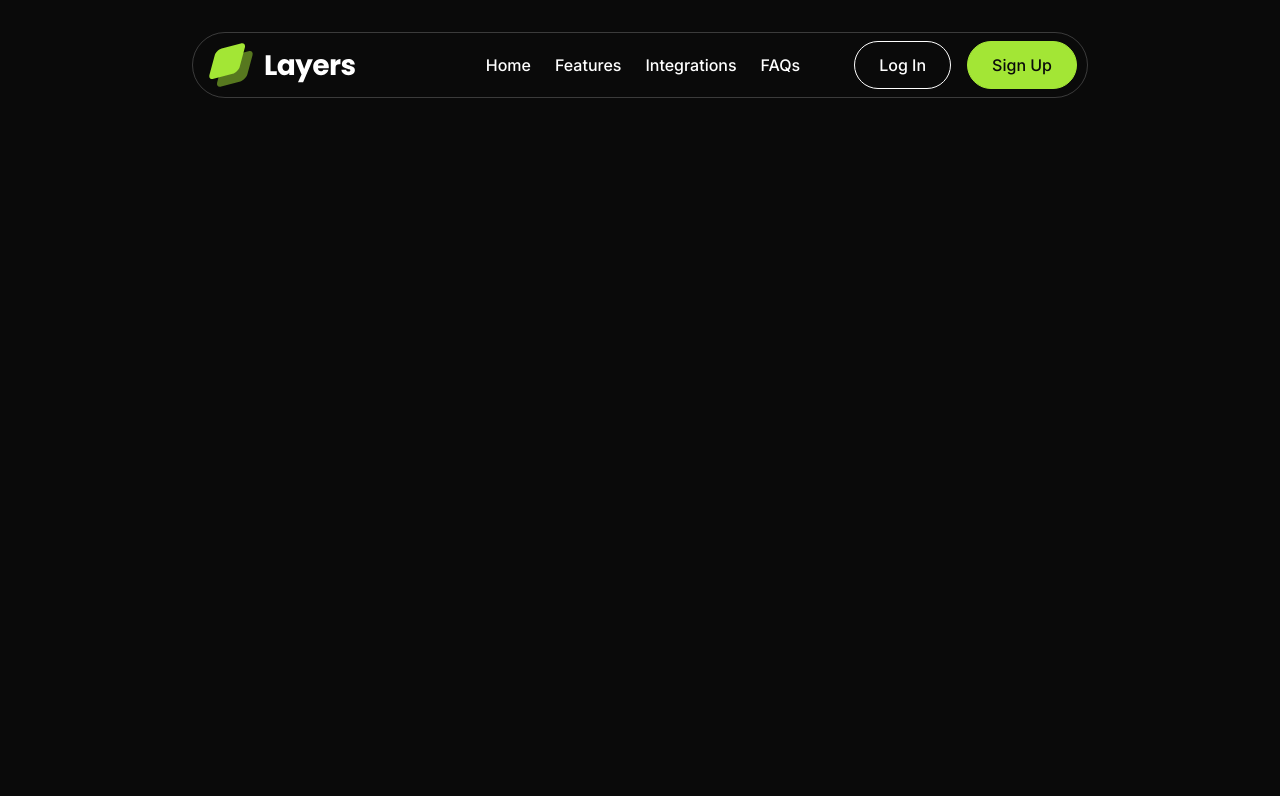
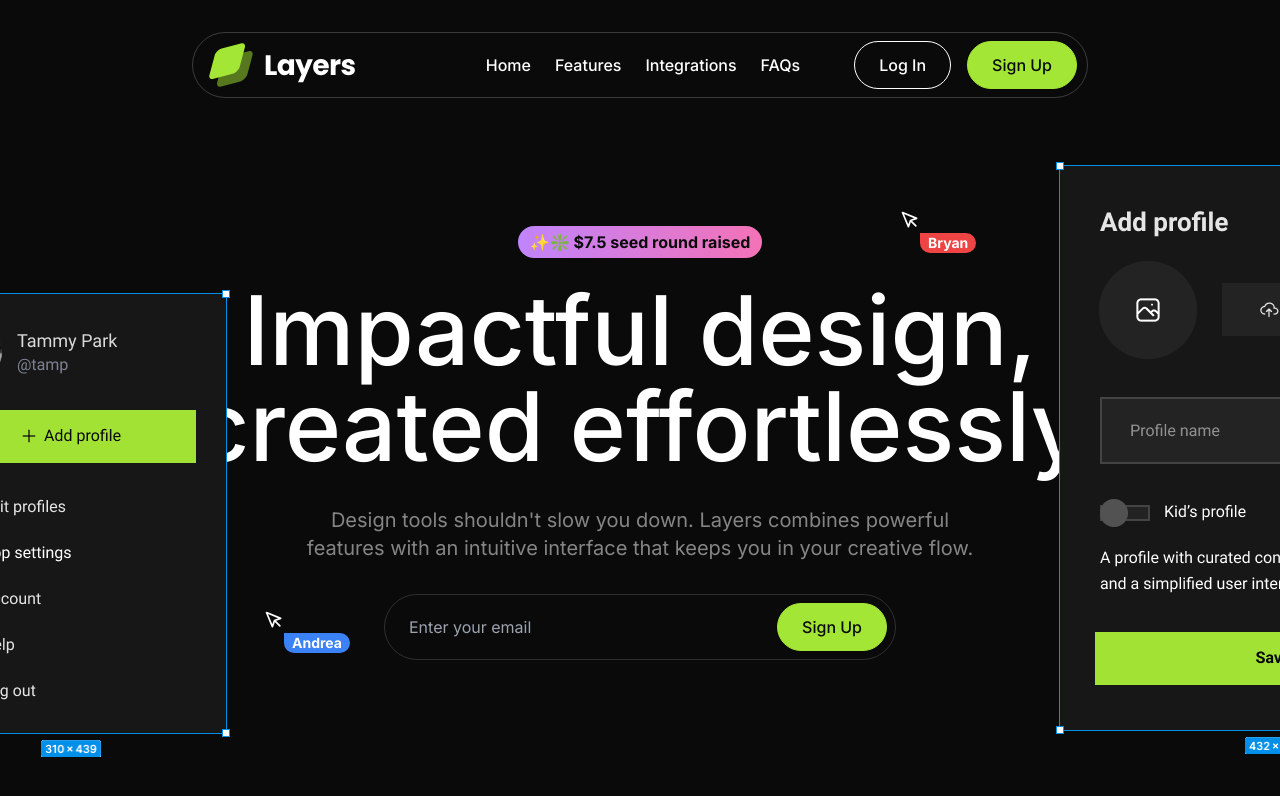
Before and after one commit to venumadhav17/Saas-Landing-Page, a Next.js app: page / in a window 1280 px wide. Shown: the top 796 px of the page. Built offline with nearby package versions, Linux system fonts and the light colour scheme.

Commit message:
added hero section, tailwind merge, position, dynamic , added pointer folder(mouse-pointer)

```diff
--- a/src/app/page.tsx
+++ b/src/app/page.tsx
@@ -1,9 +1,11 @@
+import Hero from "@/sections/Hero";
 import Navbar from "@/sections/Navbar";
 
 export default function Home() {
     return (
         <>
             <Navbar />
+            <Hero />
         </>
     );
 }
--- a/src/components/Button.tsx
+++ b/src/components/Button.tsx
@@ -1,4 +1,4 @@
-import type { HTMLAttributes } from "react";
+import type { ButtonHTMLAttributes } from "react";
 import { cva } from "class-variance-authority";
 
 const classes = cva("border h-12 rounded-full px-6 font-medium", {
@@ -7,20 +7,25 @@ const classes = cva("border h-12 rounded-full px-6 font-medium", {
             primary: "bg-lime-400 text-neutral-950 border-lime-400",
             secondary: "border-white text-white bg-transparent",
         },
+        size: {
+            sm: "h-10", // 40 pixels tall instead of 48 pixels
+        },
     },
 });
 export default function Button(
     props: {
         variant: "primary" | "secondary";
-    } & HTMLAttributes<HTMLButtonElement>
+        size?: "sm";
+    } & ButtonHTMLAttributes<HTMLButtonElement>
 ) {
-    const { variant, className, ...otherProps } = props;
+    const { variant, className, size, ...otherProps } = props;
     return (
         <button
             className={classes({
                 //variant: props.variant,
                 //className: props.className,
                 variant,
+                size,
                 className,
             })}
             {...otherProps}
--- /dev/null
+++ b/src/components/Pointer.tsx
@@ -0,0 +1,38 @@
+import { twMerge } from "tailwind-merge";
+
+export default function Pointer(props: {
+    name: string;
+    color?: "red" | "blue";
+}) {
+    const { name, color } = props;
+    return (
+        <div className="relative">
+            <svg
+                xmlns="http://www.w3.org/2000/svg"
+                width="24"
+                height="24"
+                viewBox="0 0 24 24"
+                fill="none"
+                stroke="currentColor"
+                strokeWidth="2"
+                strokeLinecap="round"
+                strokeLinejoin="round"
+                className="feather feather-mouse-pointer text-white size-5"
+            >
+                <path d="M3 3l7.07 16.97 2.51-7.39 7.39-2.51L3 3z"></path>
+                <path d="M13 13l6 6"></path>
+            </svg>
+
+            <div className="absolute top-full left-full">
+                <div
+                    className={twMerge(
+                        "inline-flex rounded-full font-bold text-sm bg-blue-500 px-2 rounded-tl-none",
+                        color === "red" && "bg-red-500"
+                    )}
+                >
+                    {name}
+                </div>
+            </div>
+        </div>
+    );
+}
--- a/src/sections/Hero.tsx
+++ b/src/sections/Hero.tsx
@@ -1,3 +1,60 @@
+import Button from "@/components/Button";
+import designExample1Image from "@/assets/images/design-example-1.png";
+import designExample2Image from "@/assets/images/design-example-2.png";
+import Image from "next/image";
+import Pointer from "@/components/Pointer";
+
 export default function Hero() {
-    return <div>Hero</div>;
+    return (
+        <section className="py-24 overflow-x-clip">
+            <div className="container relative">
+                <div className="absolute -left-32 top-16 hidden lg:block">
+                    <Image
+                        src={designExample1Image}
+                        alt="Design example 1 image"
+                    />
+                </div>
+                <div className="absolute -right-64 -top-16 hidden lg:block">
+                    <Image
+                        src={designExample2Image}
+                        alt="Design example 2 image"
+                    />
+                </div>
+                <div className="absolute left-56 top-96 hidden lg:block">
+                    <Pointer name="Andrea" />
+                </div>
+                <div className="absolute right-80 -top-4 hidden lg:block">
+                    <Pointer name="Bryan" color="red" />
+                </div>
+                <div className="flex justify-center">
+                    <div className="inline-flex py-1 px-3 bg-gradient-to-r from-purple-400 to-pink-400 rounded-full text-neutral-950 font-bold ">
+                        ✨❇️ $7.5 seed round raised
+                    </div>
+                </div>
+                <h1 className="text-6xl md:text-7xl lg:text-8xl font-medium text-center mt-6 mx-auto">
+                    Impactful design, created effortlessly
+                </h1>
+                <p className="text-center text-xl text-white/50 mt-8 max-w-2xl mx-auto">
+                    Design tools shouldn&apos;t slow you down. Layers combines
+                    powerful features with an intuitive interface that keeps you
+                    in your creative flow.
+                </p>
+
+                <form className="flex border border-white/15 rounded-full mt-8 p-2 max-w-lg mx-auto">
+                    <input
+                        type="email"
+                        placeholder="Enter your email"
+                        className="bg-transparent px-4 w-full md:flex-1"
+                    />
+                    <Button
+                        type="submit"
+                        variant="primary"
+                        className="whitespace-nowrap"
+                    >
+                        Sign Up
+                    </Button>
+                </form>
+            </div>
+        </section>
+    );
 }
--- a/src/sections/Navbar.tsx
+++ b/src/sections/Navbar.tsx
@@ -18,7 +18,7 @@ export default function Navbar() {
                     <div>
                         <Image
                             src={logoImage}
-                            alt="Layers logo"
+                            alt="Layers Logo"
                             className="h-9 md:h-auto w-auto"
                         />
                     </div>
```
Also changed, not shown: 1 other file (tests, documents, lock files or other folders).
